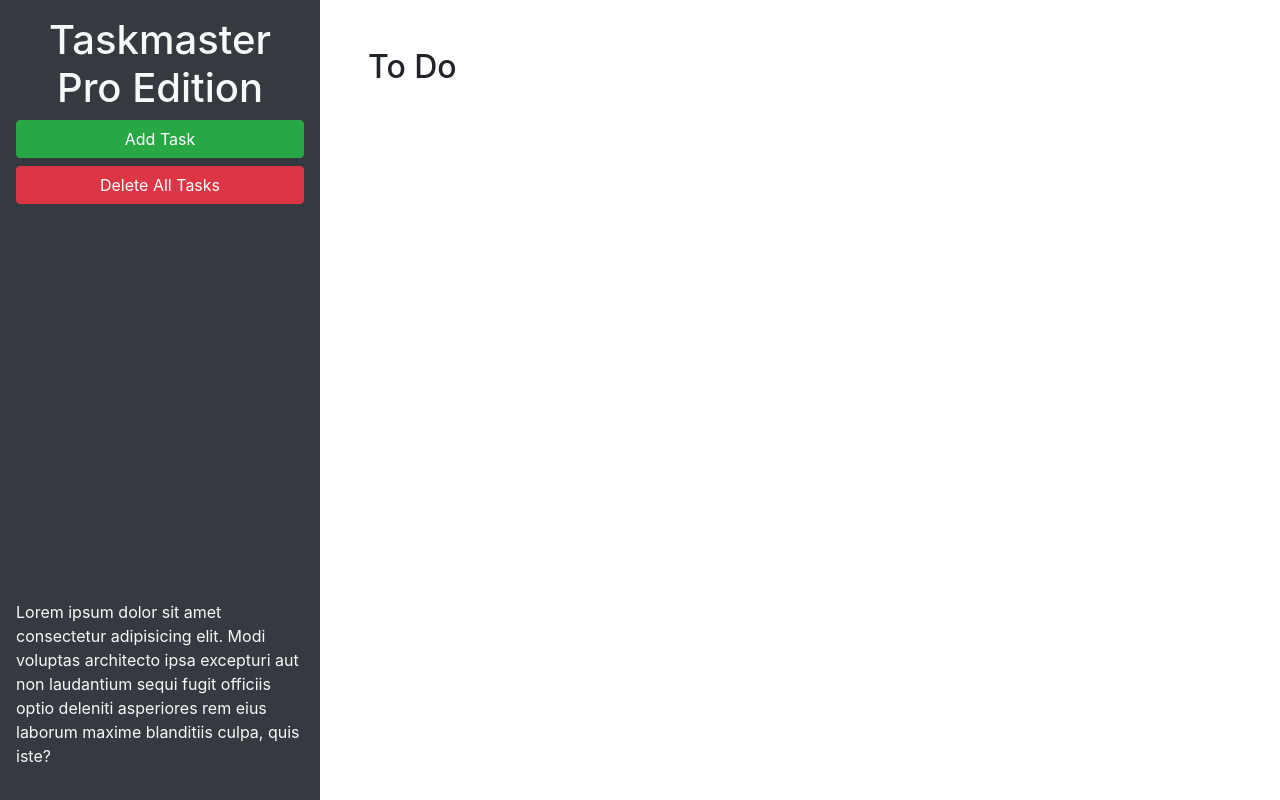
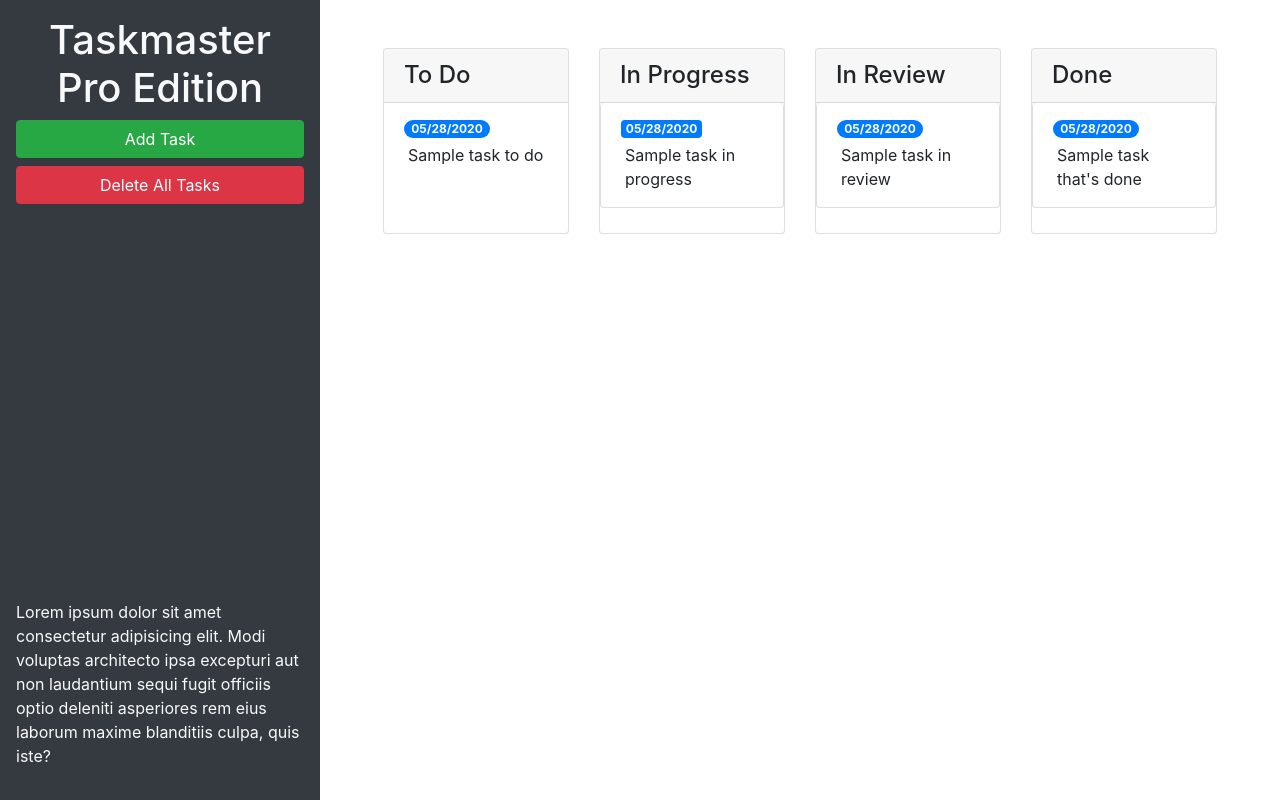
Before and after one commit to jennyking0805/taskmaster-pro, a plain HTML site: page index.html in a window 1280 px wide. Drawn offline with nearby package versions, Linux system fonts and the light colour scheme.

Commit message:
added bootstrap components

```diff
--- a/index.html
+++ b/index.html
@@ -24,9 +24,63 @@
       </p>
     </header>
     <main class="col-12 col-lg-9">
-      <div class="m-5">
-        <h2>To Do</h2>
-        <ul id="list-toDo" class="list-group"> </ul>
+      <div class="m-5 row justify-content-around">
+
+        <div class="col-12 col-md-6 col-xl-3 mb-3">
+          <div class="card">
+            <h4 class="card-header">
+              To Do
+            </h4>
+            <ul id="list-toDo" class="list-group list-group-flush">
+              <li class="list-group-item">
+                <span class="badge badge-primary badge-pill">05/28/2020</span>
+                <p class="m-1">Sample task to do</p>
+              </li>
+            </ul>
+          </div>
+        </div>
+
+        <div class="col-12 col-md-6 col-xl-3 mb-3">
+          <div class="card">
+            <h4 class="card-header">
+              In Progress
+            </h4>
+              <ul id="list-inProgress" class="list-group">
+                <li class="list-group-item">
+                  <span class="badge badge-primary badge=pill">05/28/2020</span>
+                  <p class="m-1">Sample task in progress</p>
+                </li>
+              </ul>
+          </div>
+        </div>
+
+        <div class="col-12 col-md-6 col-xl-3 mb-3">
+          <div class="card">
+            <h4 class ="card-header">
+              In Review
+            </h4>
+              <ul id="list-inReview" class="list-group">
+                <li class="list-group-item">
+                  <span class="badge badge-primary badge-pill">05/28/2020</span>
+                  <p class="m-1">Sample task in review</p>
+                </li>
+              </ul>
+          </div>
+        </div>
+
+        <div class="col-12 col-md-6 col-xl-3 mb-3">
+          <div class ="card">
+            <h4 class="card-header">
+              Done
+            </h4>
+              <ul id="list-done" class="list-group">
+                <li class="list-group-item">
+                  <span class="badge badge-primary badge-pill">05/28/2020</span>
+                  <p class="m-1">Sample task that's done</p>
+                </li>
+              </ul>
+          </div>
+        </div>
       </div>
     </main>
   </div>
@@ -46,11 +100,11 @@
           <form>
             <div class="form-group">
               <label for="modalTaskDescription">Task description</label>
-              <textarea id="modalTaskDescription" rows="3"></textarea>
+              <textarea id="modalTaskDescription" rows="3" class="form-control"></textarea>
             </div>
             <div class="form-group">
               <label for="modalDueDate">Due date</label>
-              <input type="text" id="modalDueDate" placeholder="mm/dd/yyyy" autocomplete="off" />
+              <input type="text" class="form-control" id="modalDueDate" placeholder="mm/dd/yyyy" autocomplete="off" />
             </div>
           </form>
         </div>
```
